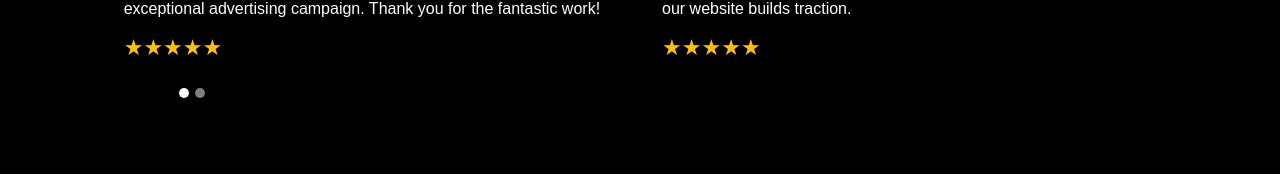
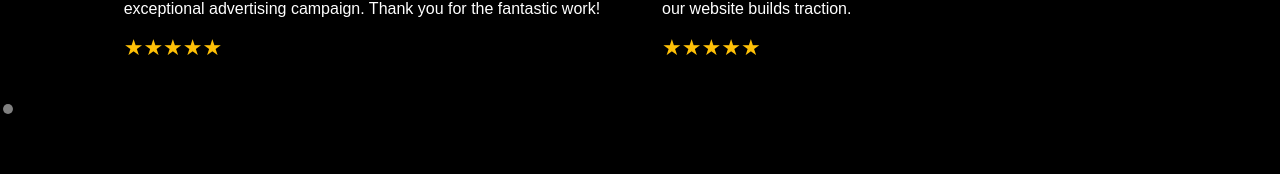
Before and after one commit to ericanalytics/ericanalytics, a Next.js app: page / in a window 1280 px wide. Shown: the part 5411-5585 px from the top of the page. Built offline with nearby package versions, Linux system fonts and the light colour scheme.

Commit message:
indicators

```diff
--- a/app/page.tsx
+++ b/app/page.tsx
@@ -380,7 +380,7 @@ export default function Home() {
     <div className="laptopFrame">
       <div className="laptopScreen">
         <div id="carouselExampleIndicators" className="carousel slide" data-bs-ride="carousel">
-          <div className="carousel-indicators cci">
+          <div className="carousel-indicators">
             {images.map((_, index) => (
               <button
                 key={index}
@@ -416,7 +416,7 @@ export default function Home() {
         </div>
 
         {/* Indicators/dots */}
-        <div className="carousel-indicators">
+        <div className="carousel-indicators cci">
           <button type="button" data-bs-target="#reviewCarousel" data-bs-slide-to="0" className="active" aria-current="true" aria-label="Slide 1" style={{ width: '10px', height: '10px' }}></button>
           <button type="button" data-bs-target="#reviewCarousel" data-bs-slide-to="1" aria-label="Slide 2" style={{ width: '10px', height: '10px' }}></button>
         </div>
```
